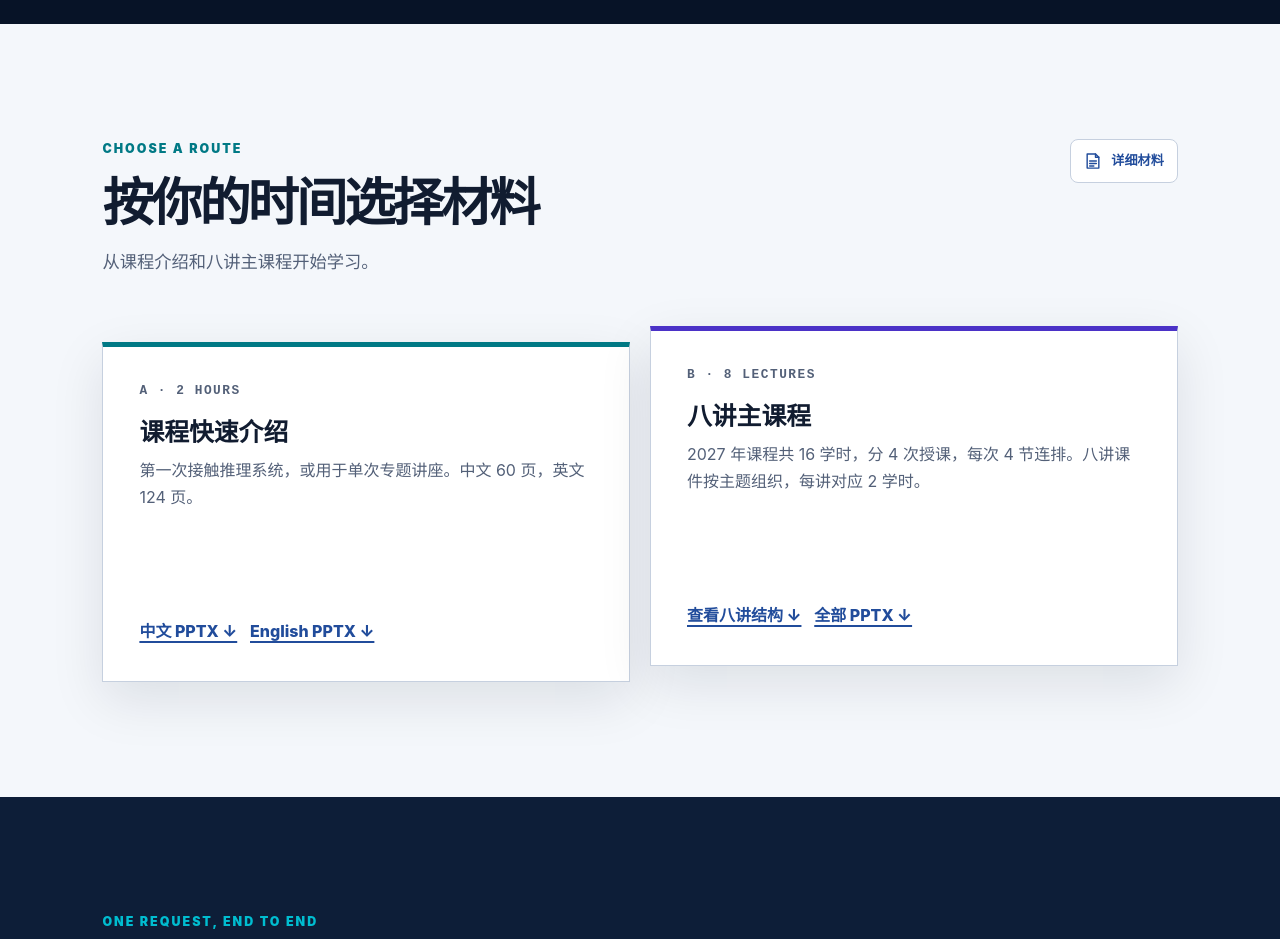
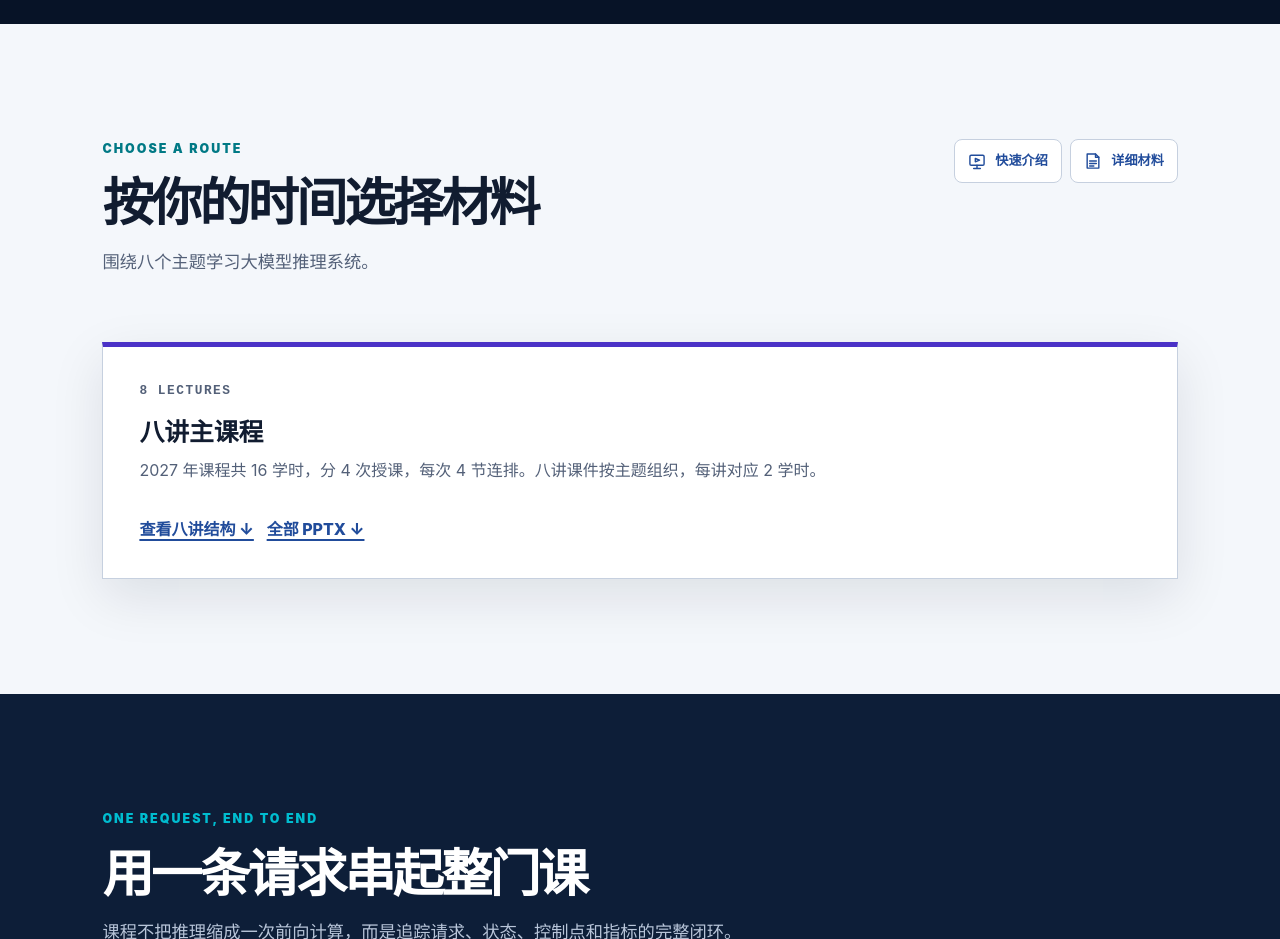
Before and after one commit to vLLM-HUST/intro-to-llm-inference-engines, a website: page src/site/index.html in a window 1280 px wide. Shown: the part 800-1739 px from the top of the page. Drawn offline with Linux system fonts and the light colour scheme.

Commit message:
Make course overview a compact shortcut

```diff
--- a/src/site/index.html
+++ b/src/site/index.html
@@ -35,10 +35,9 @@
     </section>
 
     <section class="section" id="materials">
-      <div class="section-heading materials-heading"><div><p class="eyebrow">Choose a route</p><h2>按你的时间选择材料</h2><p>从课程介绍和八讲主课程开始学习。</p></div><a class="details-link" href="downloads/#beamer" aria-label="查看十四讲详细材料" title="十四讲详细材料"><svg viewBox="0 0 24 24" fill="none" stroke="currentColor" stroke-width="1.7" stroke-linecap="round" stroke-linejoin="round" aria-hidden="true"><path d="M5 3.5h10l4 4V20.5H5z"></path><path d="M15 3.5v4h4M8 12h8M8 15h8M8 18h5"></path></svg><span>详细材料</span></a></div>
+      <div class="section-heading materials-heading"><div><p class="eyebrow">Choose a route</p><h2>按你的时间选择材料</h2><p>围绕八个主题学习大模型推理系统。</p></div><div class="material-shortcuts"><a class="details-link" href="downloads/#overview" aria-label="查看中英文课程快速介绍" title="中英文课程快速介绍"><svg viewBox="0 0 24 24" fill="none" stroke="currentColor" stroke-width="1.7" stroke-linecap="round" stroke-linejoin="round" aria-hidden="true"><rect x="3.5" y="5" width="17" height="12" rx="1.5"></rect><path d="M8 21h8M12 17v4M10 9l5 2-5 2z"></path></svg><span>快速介绍</span></a><a class="details-link" href="downloads/#beamer" aria-label="查看十四讲详细材料" title="十四讲详细材料"><svg viewBox="0 0 24 24" fill="none" stroke="currentColor" stroke-width="1.7" stroke-linecap="round" stroke-linejoin="round" aria-hidden="true"><path d="M5 3.5h10l4 4V20.5H5z"></path><path d="M15 3.5v4h4M8 12h8M8 15h8M8 18h5"></path></svg><span>详细材料</span></a></div></div>
       <div class="material-grid">
-        <article class="material-card cyan"><p class="card-index">A · 2 HOURS</p><h3>课程快速介绍</h3><p>第一次接触推理系统，或用于单次专题讲座。中文 60 页，英文 124 页。</p><div class="card-links"><a href="downloads/slides/2027/course-overview/LLM%E6%8E%A8%E7%90%86%E7%B3%BB%E7%BB%9F_%E4%B8%A4%E5%B0%8F%E6%97%B6%E5%BF%AB%E9%80%9F%E4%BB%8B%E7%BB%8D.pptx" download>中文 PPTX ↓</a><a href="downloads/slides/2027/course-overview/llm_inference_systems.pptx" download>English PPTX ↓</a></div></article>
-        <article class="material-card violet featured"><p class="card-index">B · 8 LECTURES</p><h3>八讲主课程</h3><p>2027 年课程共 16 学时，分 4 次授课，每次 4 节连排。八讲课件按主题组织，每讲对应 2 学时。</p><div class="card-links"><a href="#syllabus">查看八讲结构 ↓</a><a href="downloads/#lectures">全部 PPTX ↓</a></div></article>
+        <article class="material-card violet"><p class="card-index">8 LECTURES</p><h3>八讲主课程</h3><p>2027 年课程共 16 学时，分 4 次授课，每次 4 节连排。八讲课件按主题组织，每讲对应 2 学时。</p><div class="card-links"><a href="#syllabus">查看八讲结构 ↓</a><a href="downloads/#lectures">全部 PPTX ↓</a></div></article>
       </div>
     </section>
 
--- a/src/site/styles.css
+++ b/src/site/styles.css
@@ -48,12 +48,13 @@ h1 span { color: var(--cyan); }
 .section-heading>p:last-child { color: var(--muted); font-size: 1.08rem; }
 .materials-heading { max-width: none; display: flex; align-items: flex-start; justify-content: space-between; gap: 1.5rem; }
 .materials-heading > div > p:last-child { color: var(--muted); font-size: 1.08rem; }
+.material-shortcuts { display: flex; flex-wrap: wrap; justify-content: flex-end; gap: .5rem; }
 .details-link { display: inline-flex; align-items: center; gap: .5rem; flex: none; padding: .65rem .8rem; border: 1px solid var(--line); border-radius: .5rem; color: #214c9b; background: #fff; font-size: .82rem; font-weight: 750; text-decoration: none; }
 .details-link:hover { background: #eef4fb; }
 .details-link:focus-visible { outline: 3px solid #214c9b; outline-offset: 3px; }
 .details-link svg { width: 20px; height: 20px; }
-.material-grid { display: grid; grid-template-columns: repeat(2,minmax(0,1fr)); gap: 1.25rem; }
-.material-card { min-height: 340px; display: flex; flex-direction: column; padding: clamp(1.4rem,3vw,2.25rem); background: #fff; border: 1px solid var(--line); border-top: 5px solid; box-shadow: var(--shadow); }
+.material-grid { display: grid; grid-template-columns: minmax(0,1fr); gap: 1.25rem; }
+.material-card { min-height: 0; display: flex; flex-direction: column; padding: clamp(1.4rem,3vw,2.25rem); background: #fff; border: 1px solid var(--line); border-top: 5px solid; box-shadow: var(--shadow); }
 .material-card.cyan { border-top-color: var(--cyan-dark); }.material-card.violet { border-top-color: var(--violet-dark); }.material-card.green { border-top-color: var(--green); }
 .material-card.featured { transform: translateY(-1rem); }
 .card-index { margin: 0; color: var(--muted); font: 800 .8rem ui-monospace,monospace; letter-spacing: .12em; }
@@ -139,3 +140,5 @@ footer { display: flex; justify-content: space-between; gap: 2rem; padding: 2rem
   .download-list { grid-template-columns: 1fr; }
   .download-list a { align-items: flex-start; }
 }
+
+@media (max-width: 620px) { .materials-heading { flex-wrap: wrap; } .material-shortcuts { margin-left: auto; } }
```
Also changed, not shown: dist/index.html, dist/styles.css.
